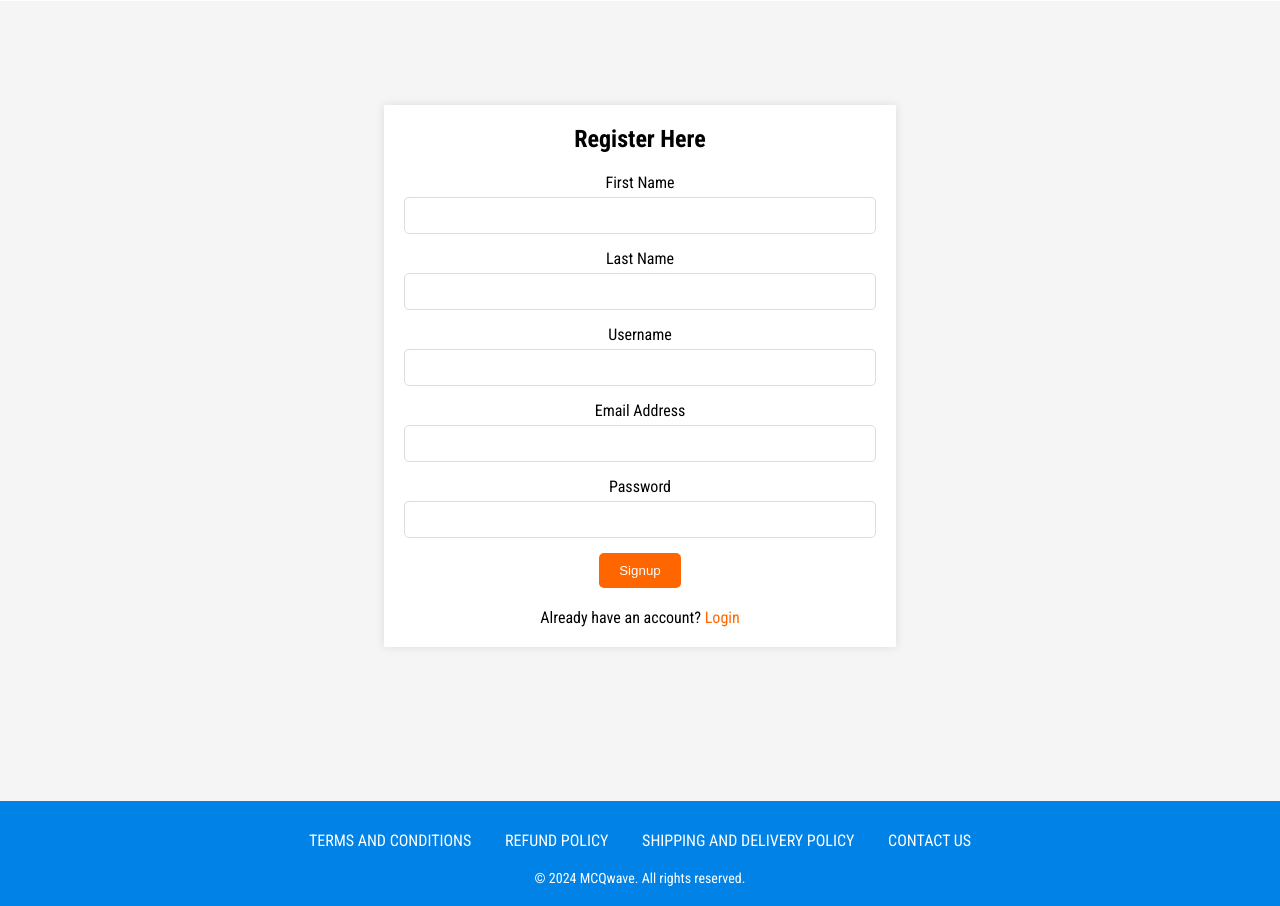
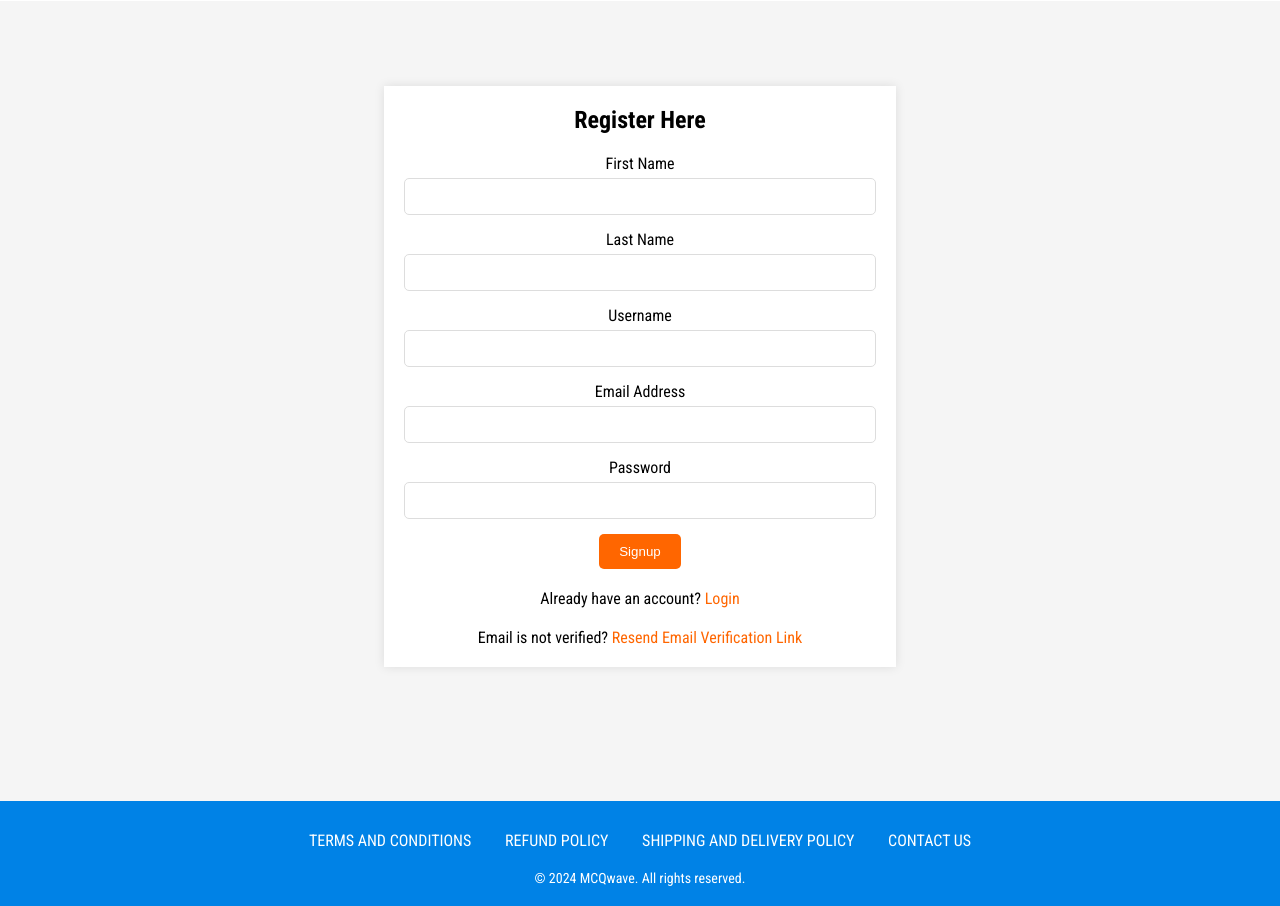
Before and after one commit to choyalsandeep01/mcqwave2, a Django app: page / in a window 1280 px wide. Shown: the part 80-986 px from the top of the page. Run offline with Django 4.2, Linux system fonts and the light colour scheme; parts of the project's set-up code (start-up, migrations or seed data) failed here and were passed over; some web fonts are replaced.

Commit message:
Update signup.html

```diff
--- a/templates/accounts/signup.html
+++ b/templates/accounts/signup.html
@@ -35,6 +35,7 @@
             </div>
             <button type="submit">Signup</button>
             <p>Already have an account? <a href="login">Login</a></p>
+            <p>Email is not verified? <a href="resend_email">Resend Email Verification Link</a></p>
         </form>
     </div>
 </div>
```
